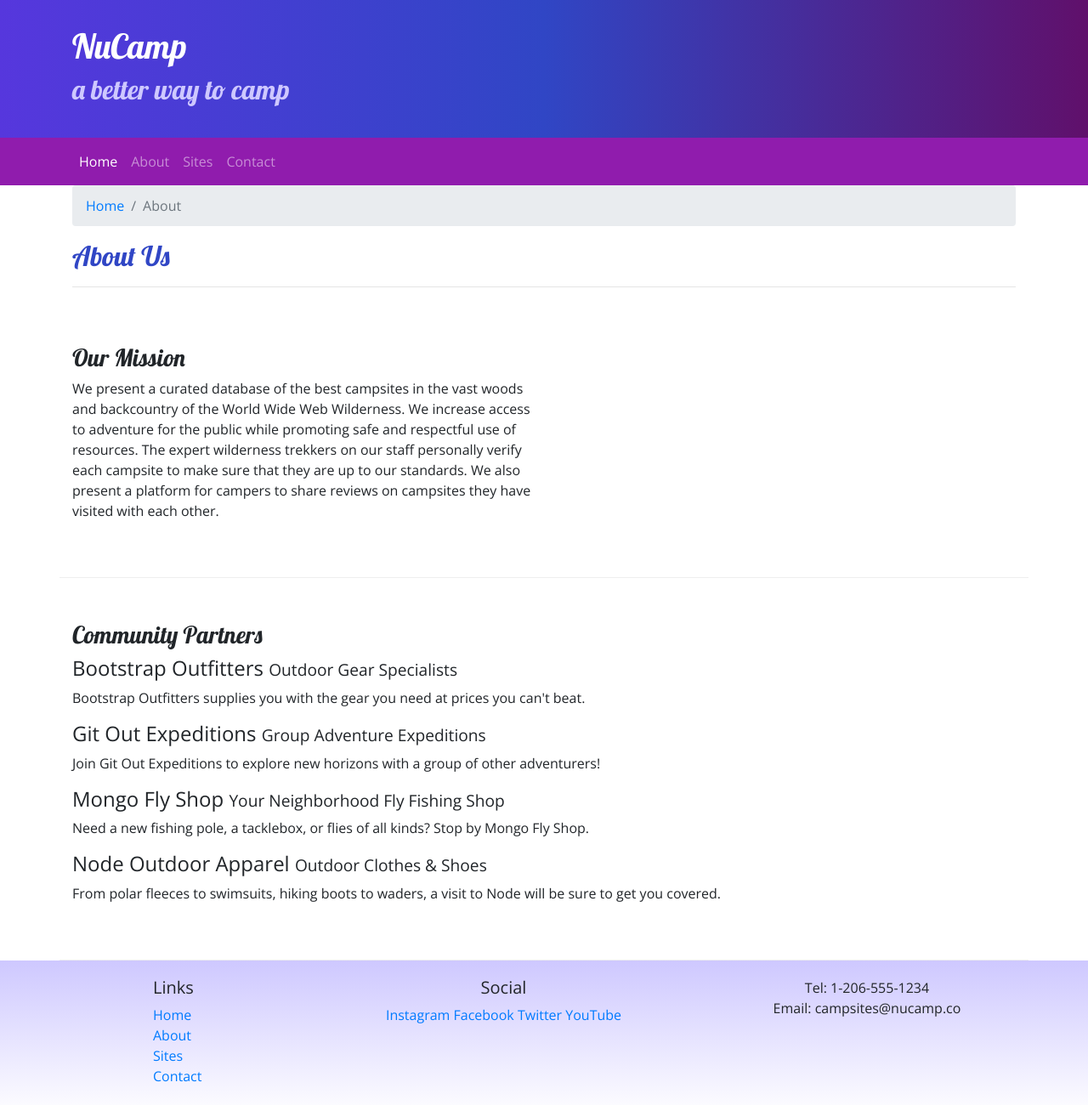
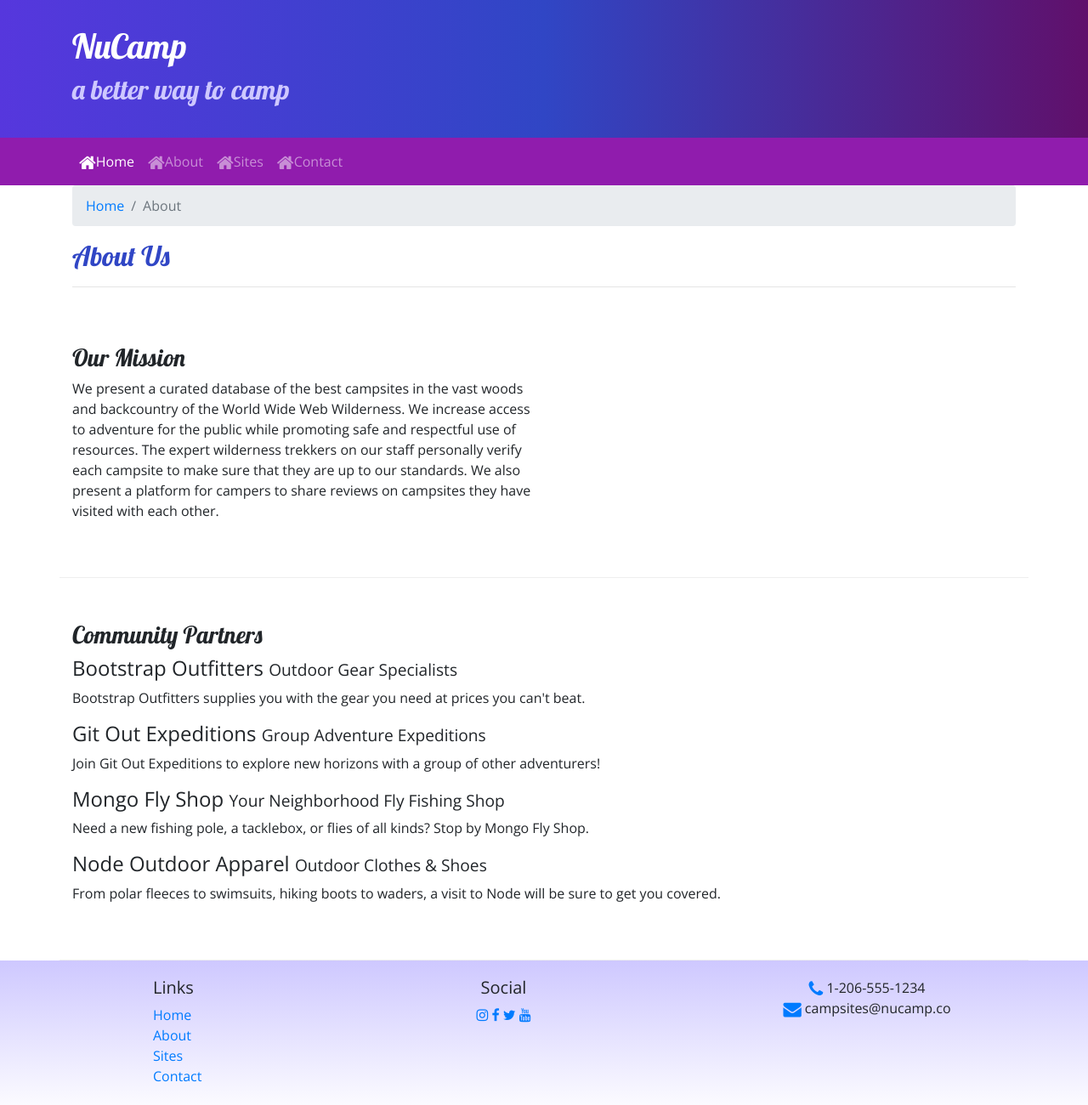
Before and after one commit to kristinealli/NuCampCampSite, a website: page aboutus.html in a window 1280 px wide. Shown: the whole page at 85% size. Drawn offline with nearby package versions, Linux system fonts and the light colour scheme.

Commit message:
Icon Fonts

```diff
--- a/aboutus.html
+++ b/aboutus.html
@@ -12,6 +12,7 @@
     <!-- Additional CSS must be placed after Bootstrap CSS -->
     <link rel="stylesheet" href="https://fonts.googleapis.com/css?family=Lobster|Open+Sans" />
     <link rel="stylesheet" href="css/styles.css" />
+    <link rel="stylesheet" href="node_modules/font-awesome/css/font-awesome.min.css" />
 
     <title>NuCamp: A Better Way To Camp</title>
 </head>
@@ -36,10 +37,10 @@
                 </button>
                 <div class="collapse navbar-collapse" id="nucampNavbar">
                     <ul class="navbar-nav">
-                        <li class="nav-item active"><a class="nav-link" href="index.html">Home</a></li>
-                        <li class="nav-item"><a class="nav-link" href="#">About</a></li>
-                        <li class="nav-item"><a class="nav-link" href="#">Sites</a></li>
-                        <li class="nav-item"><a class="nav-link" href="#">Contact</a></li>
+                        <li class="nav-item active"><a class="nav-link" href="index.html"><i class="fa fa-home fa-lg"></i>Home</a></li>
+                        <li class="nav-item"><a class="nav-link" href="#"><i class="fa fa-home fa-lg"></i>About</a></li>
+                        <li class="nav-item"><a class="nav-link" href="#"><i class="fa fa-home fa-lg"></i>Sites</a></li>
+                        <li class="nav-item"><a class="nav-link" href="#"><i class="fa fa-home fa-lg"></i>Contact</a></li>
                     </ul>
                 </div>
             </div>
@@ -93,14 +94,14 @@
                 </div>
                 <div class="col-6 col-sm-5 text-center">
                     <h5>Social</h5>
-                    <a href="http://instagram.com/">Instagram</a>
-                    <a href="http://facebook.com/">Facebook</a>
-                    <a href="http://twitter.com/">Twitter</a>
-                    <a href="http://youtube.com/">YouTube</a>
+                    <a href="http://instagram.com/"><i class="fa fa-instagram"></i></a>
+                    <a href="http://facebook.com/"><i class="fa fa-facebook"></i></a>
+                    <a href="http://twitter.com/"><i class="fa fa-twitter"></i></a>
+                    <a href="http://youtube.com/"><i class="fa fa-youtube"></i></a>
                 </div>
                 <div class="col-sm-4 text-center">
-                    Tel: 1-206-555-1234<br />
-                    Email: campsites@nucamp.co
+                    <i class="fa fa-phone fa-lg text-primary"></i> 1-206-555-1234<br />
+                    <i class="fa fa-envelope fa-lg text-primary"></i> campsites@nucamp.co
                 </div>
            </div>
         </div>
```
Also changed, not shown: index.html (+11 -10 lines), package.json (+10 -1 lines), 1 other file.
